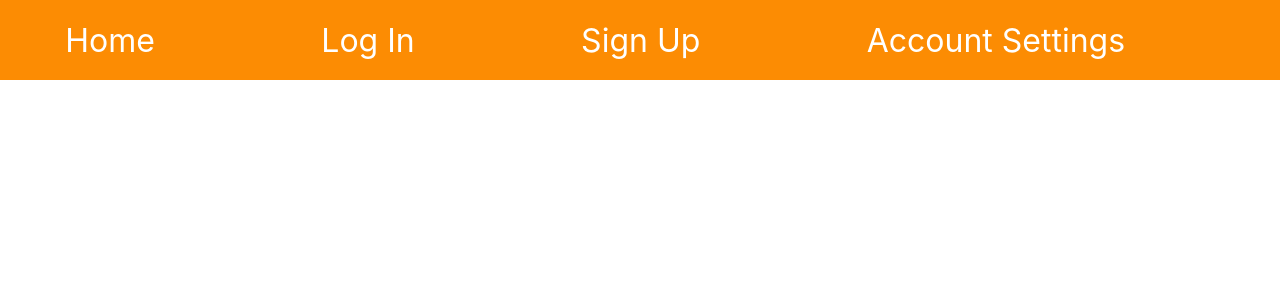
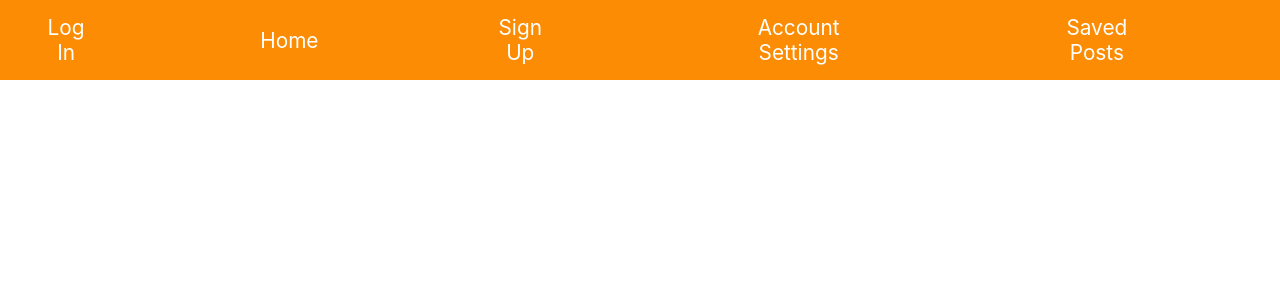
Before and after one commit to Build-Week-Post-Here-2/front-end, a React (Create React App) app in the folder login-page/: page / in a window 1280 px wide. Shown: the top 300 px of the page. Built offline with nearby package versions, Linux system fonts and the light colour scheme.

Commit message:
added saved route to app.js, created links for nav

```diff
--- a/login-page/src/App.js
+++ b/login-page/src/App.js
@@ -5,6 +5,7 @@ import './App.css'
 import  LoginForm  from './components/Login'
 import  SignUp  from './components/SignUp'
 import  Home  from './components/Home'
+import Saved from './components/Saved'
 import  PrivateRoute  from './components/PrivateRoute'
 import  AccountSettings  from './components/AccountSettings'
 import NavigationBar from './components/NavigationBar';
@@ -23,6 +24,7 @@ function App() {
     <Route path='/login' component={LoginForm}/>
     <PrivateRoute path='/protected' component={Home}/>
     <PrivateRoute path='/account' component={AccountSettings}/>
+    <PrivateRoute path='/savedposts' component={Saved}/>
   </div>
   )
 }
--- a/login-page/src/components/NavigationBar.js
+++ b/login-page/src/components/NavigationBar.js
@@ -1,32 +1,48 @@
 import React from 'react'
 import styled from 'styled-components'
+import { NavLink } from 'react-router-dom'
 
 import { LOAD_START, LOAD_SUCCESS, LOAD_FAILURE } from '../store'
 
-const NavigationBar = () => {
+const NavigationBar = (user) => {
     return (
-        <StyledNavbar>
-                  <StyledA href="#">Home</StyledA>
-                  <StyledA href="#">Log In</StyledA>
-                  <StyledA href="#">Sign Up</StyledA>
-                  <StyledA href="#">Account Settings</StyledA>
-        </StyledNavbar>
+        <StyledNav>
+            { !window.localStorage.getItem('token') ?
+                <StyledNavLink to='/login'>Log In</StyledNavLink>
+                : <></>
+            }
+            { !window.localStorage.getItem('token') ?
+                <StyledNavLink to='/protected'>Home</StyledNavLink>
+                : <></>
+            }
+            { !window.localStorage.getItem('token') ?
+                <StyledNavLink to='/signup'>Sign Up</StyledNavLink>
+                : <></>
+            }
+            { !window.localStorage.getItem('token') ?
+                <StyledNavLink to='/account'>Account Settings</StyledNavLink>
+                : <></>
+            }
+            { !window.localStorage.getItem('token') ?
+                <StyledNavLink to='/savedposts'>Saved Posts</StyledNavLink>
+                : <></>
+            }
+        </StyledNav>
       );
     };
 
-  const StyledNavbar = styled.div`
+    const StyledNav = styled.nav`
     background: rgb(252, 140, 3);
     height: 10vh;
     display: flex;
     justify-content: center;
     align-items: center;
-  `
-
-  const StyledA = styled.a `
+    `
+    const StyledNavLink = styled(NavLink)`
     margin: 0 10% 0 3%;
-    font-size: 2em;
+    font-size: 1.3em;
     color: white;
     text-decoration: none;
-  `
+    `
 
 export default NavigationBar
```
